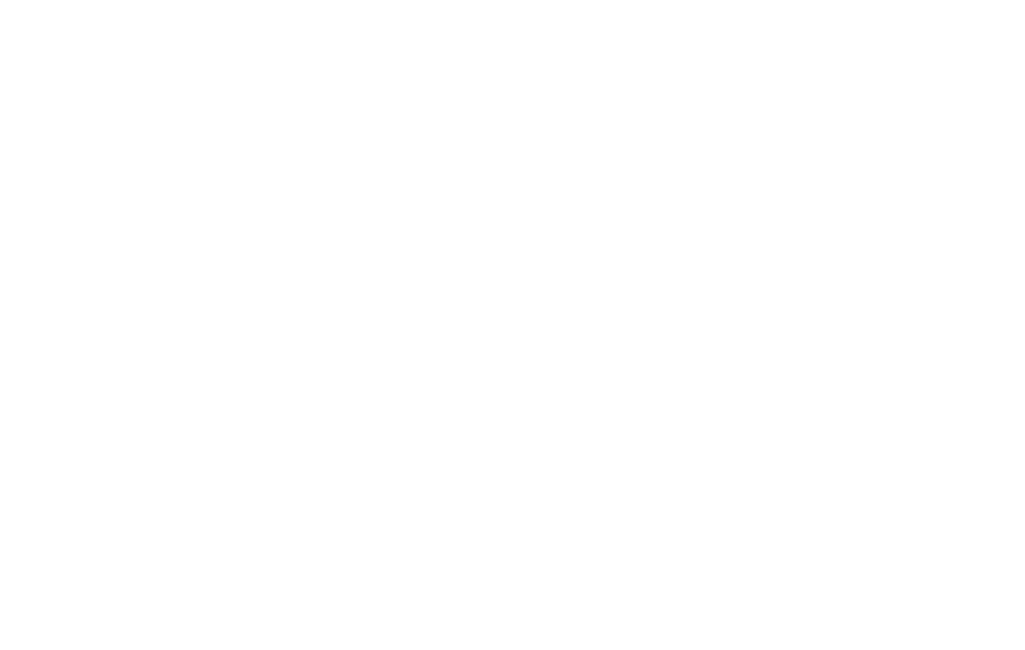
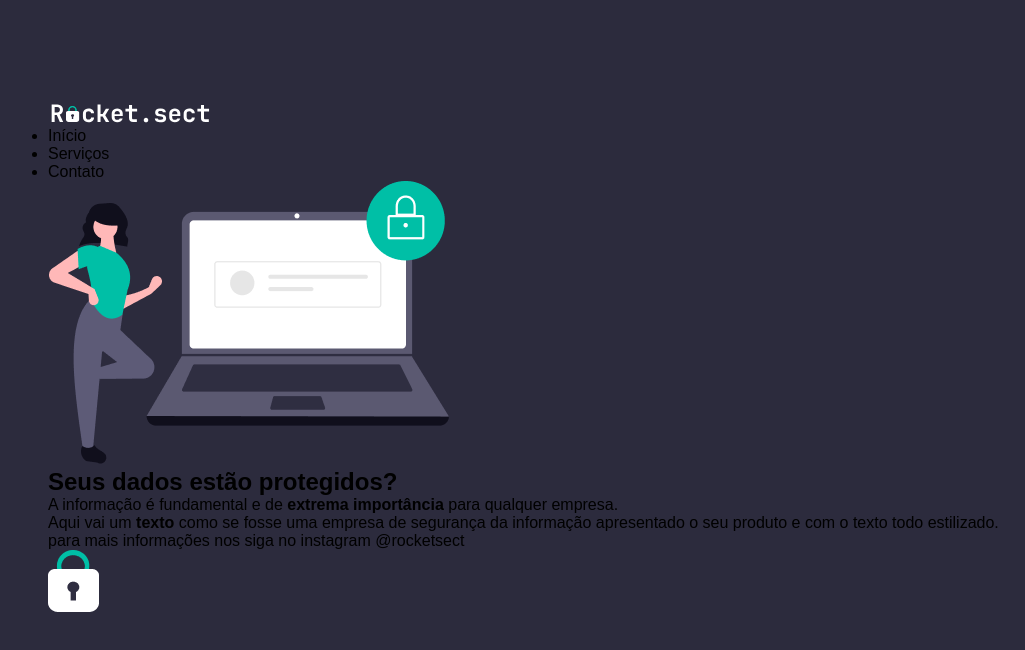
Before and after one commit to macedocmateus/RocketSect-layout, a plain HTML site: page index.html in a window 1280 px wide. Shown: the whole page, without its empty margins (51-1076 px from the left). Drawn offline with Linux system fonts and the light colour scheme.

Commit message:
add all html struct

```diff
--- a/index.html
+++ b/index.html
@@ -1,11 +1,38 @@
 <!DOCTYPE html>
 <html lang="pt-br">
 <head>
+  <link rel="preconnect" href="https://fonts.googleapis.com">
+  <link rel="preconnect" href="https://fonts.gstatic.com" crossorigin>
+  <link href="https://fonts.googleapis.com/css2?family=JetBrains+Mono:wght@500&family=Open+Sans&display=swap" rel="stylesheet">
   <meta charset="UTF-8">
   <meta name="viewport" content="width=device-width, initial-scale=1.0">
   <title>Rocket.sect</title>
+  <link rel="stylesheet" href="style.css">
 </head>
 <body>
+  <div class="layout">
+  <nav>
+    <img src="assets/logo.svg" alt="logotipo">
+    <ul>
+      <li>Início</li>
+      <li>Serviços</li>
+      <li>Contato</li>
+    </ul>
+  </nav>
+  <main>
+    <img src="assets/img1.png" alt="mulher de roupa de verde ao lado de um notebook">
+    <section>
+      <h1>Seus dados estão <span>protegidos?</span></h1>
+      <p>A informação é fundamental e de <strong>extrema importância</strong> para qualquer empresa.</p>
+      <p>Aqui vai um <strong>texto</strong> como se fosse uma empresa de <span>segurança da informação</span>
+      apresentado o seu produto e com o texto todo estilizado.</p>
+    </section>
+  </main>
+  <footer>
+    <p>para mais informações nos siga no instagram @rocketsect</p>
+  </footer>
+  <img src="assets/padlock-decoration.png" alt="cadeado no canto inferior esquerdo de cor branca">
 
+  </div>
 </body>
 </html>
--- a/style.css
+++ b/style.css
@@ -6,4 +6,12 @@
 
 body {
   min-height: 100vh;
+  font-family: open-sans, sans-serif;
+  background-color: #2C2B3D;
 }
+
+.layout {
+  width: 1280px;
+  margin: 0 auto;
+  padding: 99px;
+}
```
